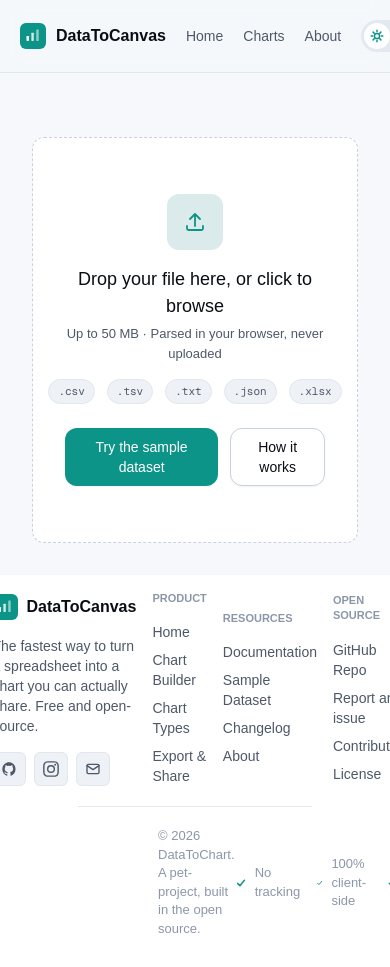
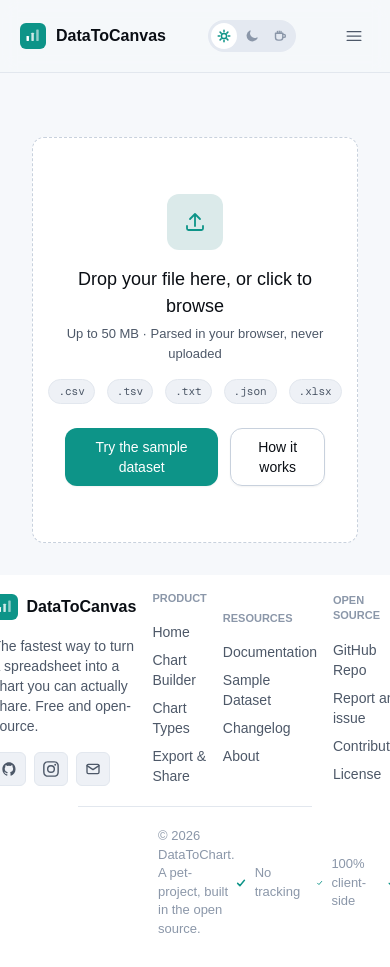
Before and after one commit to nazarenko-by/DataToCanvas, a Next.js app: page / in a window 390 px wide. Shown: the top 967 px of the page. Built offline with nearby package versions, Linux system fonts and the light colour scheme.

Commit message:
header: add mobile menu

```diff
--- /dev/null
+++ b/src/components/Header/Menu.tsx
@@ -0,0 +1,58 @@
+"use client";
+import { useState } from "react";
+
+import { cn } from "@/src/helper";
+
+import { MENU_ITEMS } from "@src/helper/const";
+
+const MenuItems = () => {
+	return MENU_ITEMS.map((item) => (
+		<a key={item.href} href={item.href} className={cn("hover:text-text")}>
+			{item.label}
+		</a>
+	));
+};
+export const Menu = () => {
+	return (
+		<div className="hidden md:flex gap-5 items-center text-text-2">
+			<MenuItems />
+		</div>
+	);
+};
+
+export const MenuMobile = () => {
+	const [isOpen, setIsOpen] = useState(false);
+
+	return (
+		<div className="flex md:hidden gap-5 items-center text-text-2">
+			<button
+				onClick={() => setIsOpen(!isOpen)}
+				className={cn(
+					"w-8 h-8 flex justify-center items-center rounded-md hover:bg-accent/20 transition-colors",
+					isOpen && "bg-accent/20"
+				)}
+			>
+				<span className="sr-only">Menu</span>
+				<svg
+					xmlns="http://www.w3.org/2000/svg"
+					fill="none"
+					viewBox="0 0 24 24"
+					strokeWidth={1.5}
+					stroke="currentColor"
+					className="w-5 h-5"
+				>
+					<path
+						strokeLinecap="round"
+						strokeLinejoin="round"
+						d="M3.75 6.75h16.5M3.75 12h16.5m-16.5 5.25h16.5"
+					/>
+				</svg>
+			</button>
+			{isOpen && (
+				<div className="absolute top-16 right-5 bg-background border border-border rounded-md p-4 flex flex-col gap-2">
+					<MenuItems />
+				</div>
+			)}
+		</div>
+	);
+};
--- a/src/components/Header/index.tsx
+++ b/src/components/Header/index.tsx
@@ -1,12 +1,15 @@
 "use client";
 
 import dynamic from "next/dynamic";
+
 import { cn } from "@/src/helper";
-import { MENU_ITEMS } from "@src/helper/const";
+
 import { LogoMark } from "@/src/assets/icons";
+import { Menu, MenuMobile } from "@/src/components/Header/Menu";
+
 const ThemeSwitcher = dynamic(() => import("@src/components/Header/ThemeSwitcher"), {
 	ssr: false,
-	loading: () => <div style={{ width: "116px", height: "36px" }}></div>,
+	loading: () => <div style={{ width: "88px", height: "32px" }}></div>,
 });
 
 const Header = () => {
@@ -16,18 +19,13 @@ const Header = () => {
 				"w-full flex gap-5 justify-between items-center sticky top-0 z-[9999] p-5 xl:px-10 bg-background/80 backdrop-blur-sm border-b border-border text-sm"
 			)}
 		>
-			<div className="logo flex gap-2.5 items-center">
+			<div className="flex gap-2.5 items-center">
 				<LogoMark width={26} height={26} className="text-surface bg-accent rounded-md" />
-				<div className="logo-text font-bold text-[16px]">DataToCanvas</div>
+				<div className="font-bold text-[16px]">DataToCanvas</div>
 			</div>
-			<div className="menu flex gap-5 items-center text-text-2">
-				{MENU_ITEMS.map((item) => (
-					<a key={item.href} href={item.href} className={cn("hover:text-text")}>
-						{item.label}
-					</a>
-				))}
-			</div>
+			<Menu />
 			<ThemeSwitcher />
+			<MenuMobile />
 		</header>
 	);
 };
--- /dev/null
+++ b/src/hooks/useDeviceType.js
@@ -0,0 +1,38 @@
+"use client"
+import { useEffect, useState } from "react"
+
+const getDeviceType = () => {
+	const ua = navigator.userAgent.toLowerCase()
+
+	if (/mobile|android|iphone|ipad|ipod/i.test(ua)) {
+		return "mobile"
+	} else if (/tablet|ipad/i.test(ua)) {
+		return "tablet"
+	} else {
+		return "desktop"
+	}
+}
+
+const useDeviceType = () => {
+	const [device, setDevice] = useState(() => getDeviceType())
+	const [orientation, setOrientation] = useState("")
+
+	useEffect(() => {
+		const handleResize = () => {
+			setDevice(getDeviceType())
+			setOrientation(screen.orientation?.type || window.screen.orientation?.type || "")
+		}
+
+		handleResize()
+
+		window.addEventListener("resize", handleResize)
+
+		return () => {
+			window.removeEventListener("resize", handleResize)
+		}
+	}, [])
+
+	return { device, orientation: orientation?.toLowerCase() }
+}
+
+export default useDeviceType
--- /dev/null
+++ b/src/hooks/useWindowWidth.js
@@ -0,0 +1,25 @@
+"use client"
+import { useState, useEffect } from "react"
+
+const useWindowWidth = () => {
+	const [width, setWidth] = useState(0)
+
+	useEffect(() => {
+		if (typeof window !== "undefined") {
+			const handleResize = () => {
+				setWidth(window.innerWidth)
+			}
+			handleResize()
+
+			window.addEventListener("resize", handleResize)
+
+			return () => {
+				window.removeEventListener("resize", handleResize)
+			}
+		}
+	}, [])
+
+	return width
+}
+
+export default useWindowWidth
```
